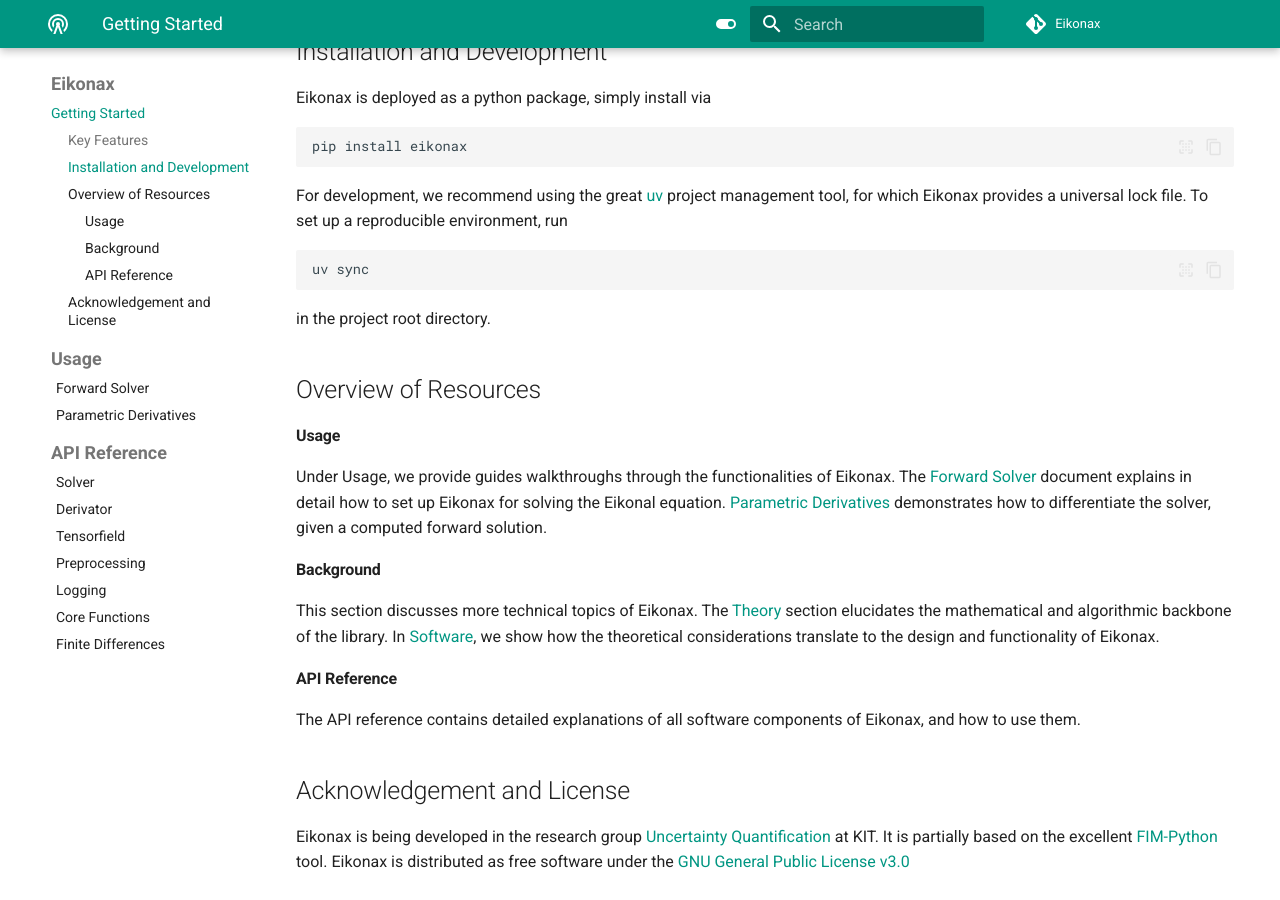
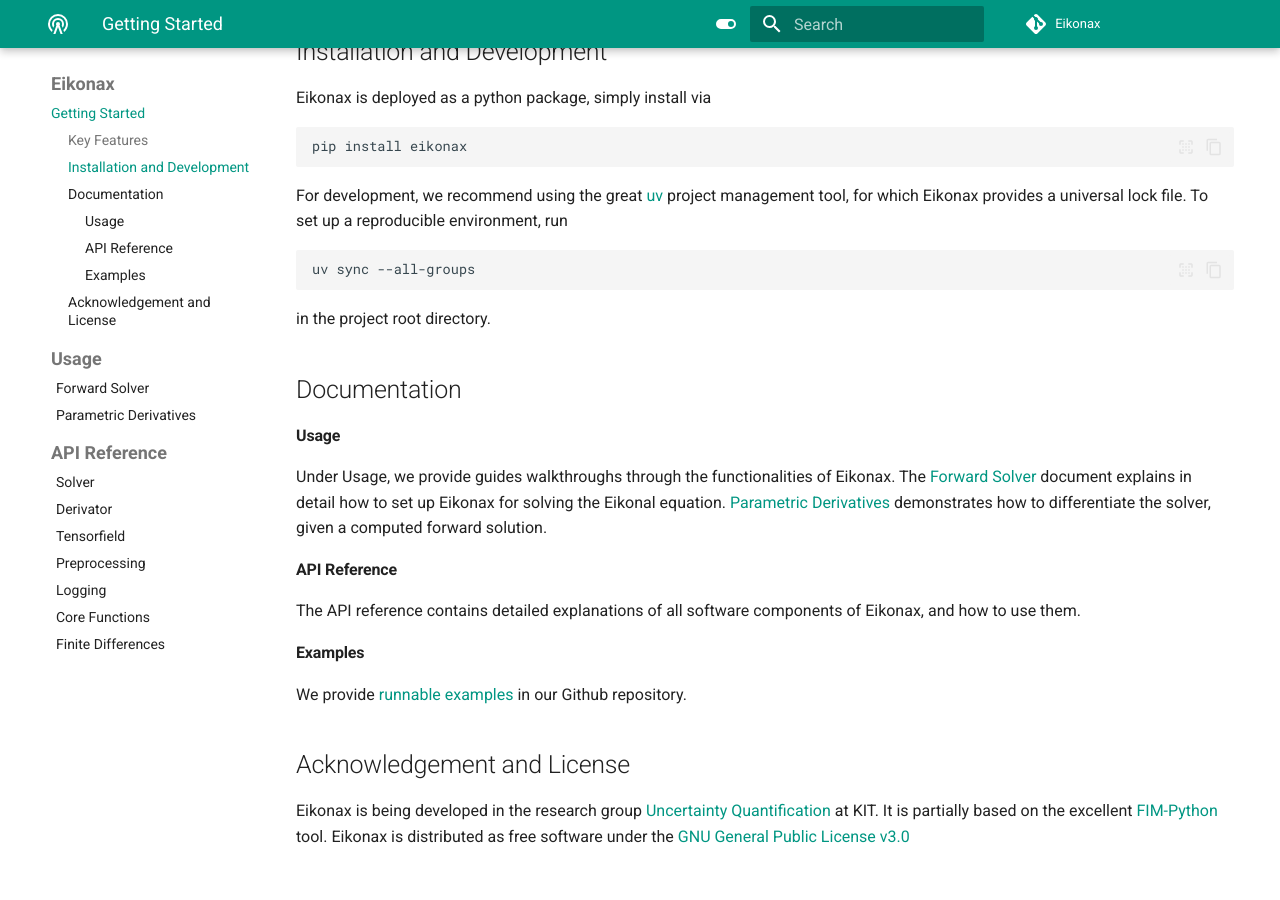
Before and after one commit to UQatKIT/Eikonax, an MkDocs documentation site: the page built from docs/index.md, in a window 1280 px wide and 900 px high, scrolled down 969 px. Built offline with MkDocs 1.6.1 and Material for MkDocs 9.7.7, drawn with Linux system fonts in a browser that asks for light colours; comment, search, counter and statistics services are not loaded.

Commit message:
docs: Several small updates to doc files

````diff
--- a/docs/index.md
+++ b/docs/index.md
@@ -34,25 +34,24 @@
 
 For development, we recommend using the great [uv](https://docs.astral.sh/uv/) project management tool, for which Eikonax provides a universal lock file. To set up a reproducible environment, run
 ```bash
-uv sync
+uv sync --all-groups
 ```
 in the project root directory.
 
-## Overview of Resources
+## Documentation
 
 #### Usage
 
 Under Usage, we provide guides walkthroughs through the functionalities of Eikonax.
 The [Forward Solver](usage/solve.md) document explains in detail how to set up Eikonax for solving the Eikonal equation. [Parametric Derivatives](usage/derivatives.md) demonstrates how to differentiate the solver, given a computed forward solution.
 
-#### Background
-
-This section discusses more technical topics of Eikonax. The [Theory](background/theory.md) section elucidates the mathematical and
-algorithmic backbone of the library. In [Software](background/setup.md), we show how the theoretical considerations translate to the design and functionality of Eikonax.
-
 #### API Reference
 
 The API reference contains detailed explanations of all software components of Eikonax, and how to use them.
+
+#### Examples
+
+We provide [runnable examples](https://github.com/UQatKIT/Eikonax/tree/main/examples) in our Github repository.
 
 ## Acknowledgement and License
 
--- a/pyproject.toml
+++ b/pyproject.toml
@@ -3,14 +3,13 @@
 maintainers = [{ name = "Maximilian Kruse", email = "maximilian.kruse@kit.edu" }]
 description = "Differentiable Solver for the Anisotropic Eikonal Equation on Triangulated Meshes"
 name = "eikonax"
-requires-python = ">= 3.12,<3.13"
+requires-python = ">= 3.12"
 dynamic = ["version"]
 readme = "README.md"
 license = { text = "GPL-3.0-only" }
 keywords = ["eikonal equation", "automatic differentiation", "GPU acceleration"]
 classifiers = [
   "Development Status :: 3 - Alpha",
-  "Programming Language :: Python :: 3.12",
   "Operating System :: POSIX :: Linux",
   "Environment :: GPU :: NVIDIA CUDA",
   "Intended Audience :: Science/Research",
````
Also changed, not shown: README.md (+1 -1 lines).
